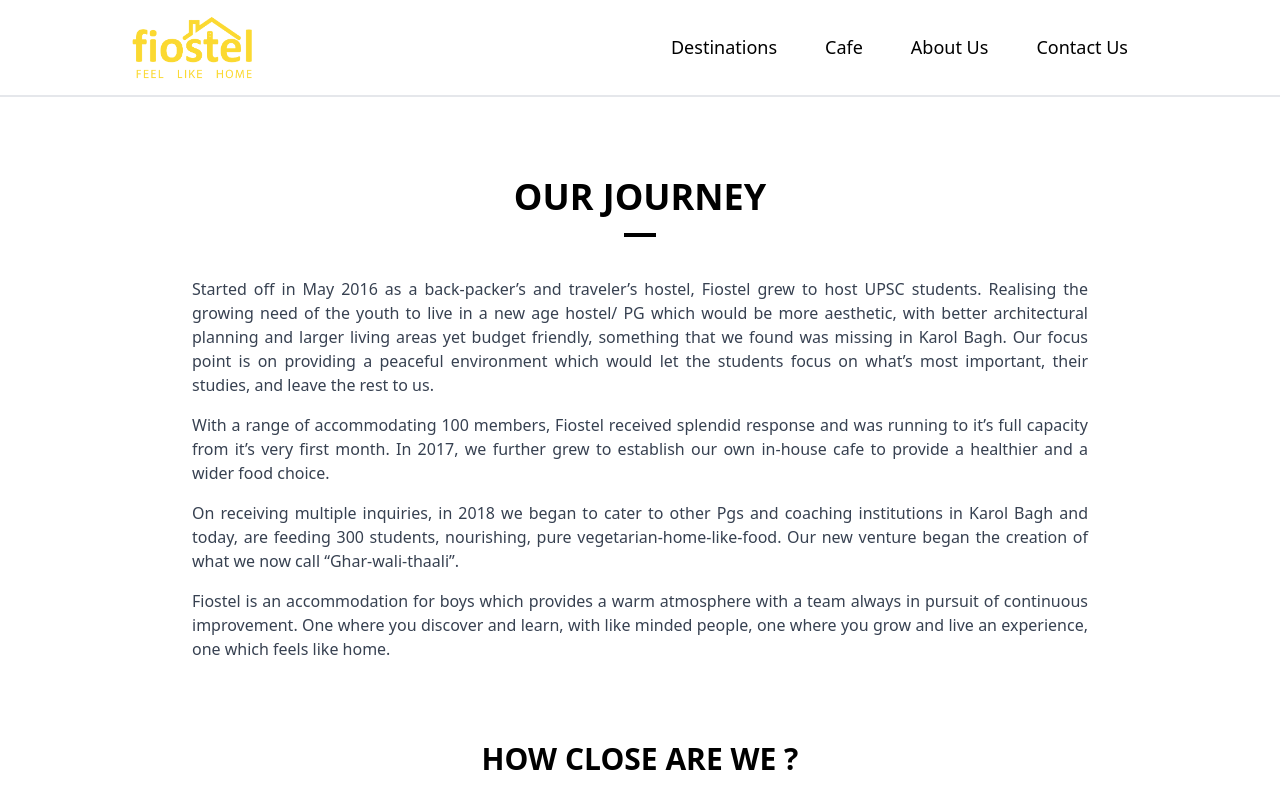
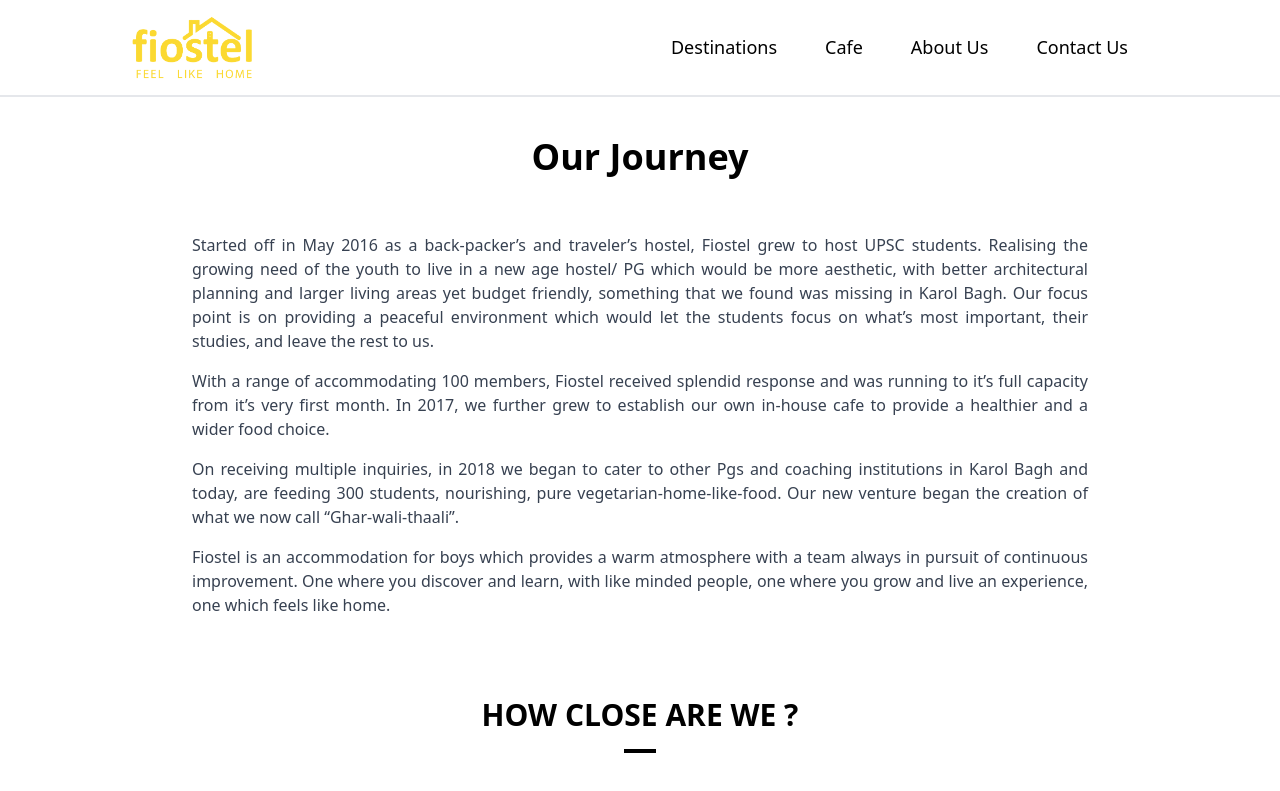
Before and after one commit to UtkarshNawalgaria/Fiostel, a Next.js app: page /about in a window 1280 px wide. Shown: the top 791 px of the page. Built offline with nearby package versions, Linux system fonts and the light colour scheme.

Commit message:
Used Heading component on all pages

```diff
--- a/src/app/(hostel)/about/page.tsx
+++ b/src/app/(hostel)/about/page.tsx
@@ -10,16 +10,15 @@
 export default function AboutPage() {
   return (
     <div>
-      <section className="max-container max-w-4xl py-20 mb-0">
+      <section className="max-container max-w-4xl pb-20 mb-0">
         <div className="flex flex-col justify-center items-center">
           <Heading
             type="h1"
             title="Our Journey"
-            styles="text-center text-4xl font-semibold uppercase pb-4"
+            styles="text-center text-4xl my-10 font-extrabold pb-4"
           />
-          <div className="h-1 w-8 bg-black"></div>
           <div className="text-gray-700">
-            <p className="text-justify pt-10 pb-4">
+            <p className="text-justify pb-4">
               Started off in May 2016 as a back-packer’s and traveler’s hostel,
               Fiostel grew to host UPSC students. Realising the growing need of
               the youth to live in a new age hostel/ PG which would be more
@@ -52,7 +51,6 @@
           </div>
         </div>
       </section>
-
       <section className="max-container">
         <div className="flex flex-col justify-center items-center mb-10">
           <Heading
--- a/src/app/(hostel)/cafe/page.tsx
+++ b/src/app/(hostel)/cafe/page.tsx
@@ -7,6 +7,7 @@
 import Image from 'next/image'
 import CartItems from '../../../components/CartItems'
 import Link from 'next/link'
+import Heading from '../../../components/Heading'
 
 export type Slug = {
   _type: string
@@ -87,7 +88,11 @@
   return (
     <div className="container mx-auto my-10">
       <section className="mb-10 text-center">
-        <h1 className="text-6xl">Fiostel Cafe</h1>
+        <Heading
+          type="h1"
+          title="Fiostel Cafe"
+          styles="text-center text-4xl my-10 font-extrabold pb-4"
+        />
       </section>
       <section className="flex">
         {/* Menu Item Categories */}
--- a/src/app/(hostel)/contact/page.tsx
+++ b/src/app/(hostel)/contact/page.tsx
@@ -1,9 +1,18 @@
 import { Metadata } from 'next'
+import Heading from '../../../components/Heading'
 
 export const metadata: Metadata = {
   title: 'Contact Us - Fiostel | Boys PG in Karol Bagh',
 }
 
 export default function ContactPage() {
-  return <h1 className="text-center text-2xl font-semibold my-10">Contact Us</h1>
+  return (
+    <>
+      <Heading
+        type="h1"
+        title="Contact Us"
+        styles="text-center text-4xl my-10 font-extrabold pb-4"
+      />
+    </>
+  )
 }
--- a/src/app/(hostel)/destinations/page.tsx
+++ b/src/app/(hostel)/destinations/page.tsx
@@ -3,6 +3,7 @@
 import Link from 'next/link'
 import prisma from '../../../utils/prisma'
 import { Metadata } from 'next'
+import Heading from '../../../components/Heading'
 
 const destinationSelectFields = {
   id: true,
@@ -20,10 +21,6 @@
   },
 }
 
-const SingleDestinationData = Prisma.validator<Prisma.DestinationArgs>()({
-  select: destinationSelectFields,
-})
-
 export const metadata: Metadata = {
   title: 'All Destinations | Fiostel Boys PG in Karol Bagh',
 }
@@ -36,14 +33,19 @@
   return (
     <section>
       <div className="container mx-auto md:max-w-7xl">
-        <h1 className="text-center my-10 text-4xl font-extrabold">
-          Destinations
-        </h1>
+        <Heading
+          type="h1"
+          title="Destinations"
+          styles="text-center my-10 text-4xl font-extrabold"
+        />
         <div className="grid grid-cols-4 gap-2 mb-10">
           {destinations ? (
             destinations.map((destination) => {
               return (
-                <div className="w-full h-[400px] relative" key={destination.slug}>
+                <div
+                  className="w-full h-[400px] relative"
+                  key={destination.slug}
+                >
                   <Link
                     href={`/destinations/${destination.slug}`}
                     className="before:content-[''] before:absolute before:inset-0 before:bg-black before:rounded-lg before:opacity-0 before:hover:opacity-10 before:transition-opacity before:delay-100 before:ease-in"
```
